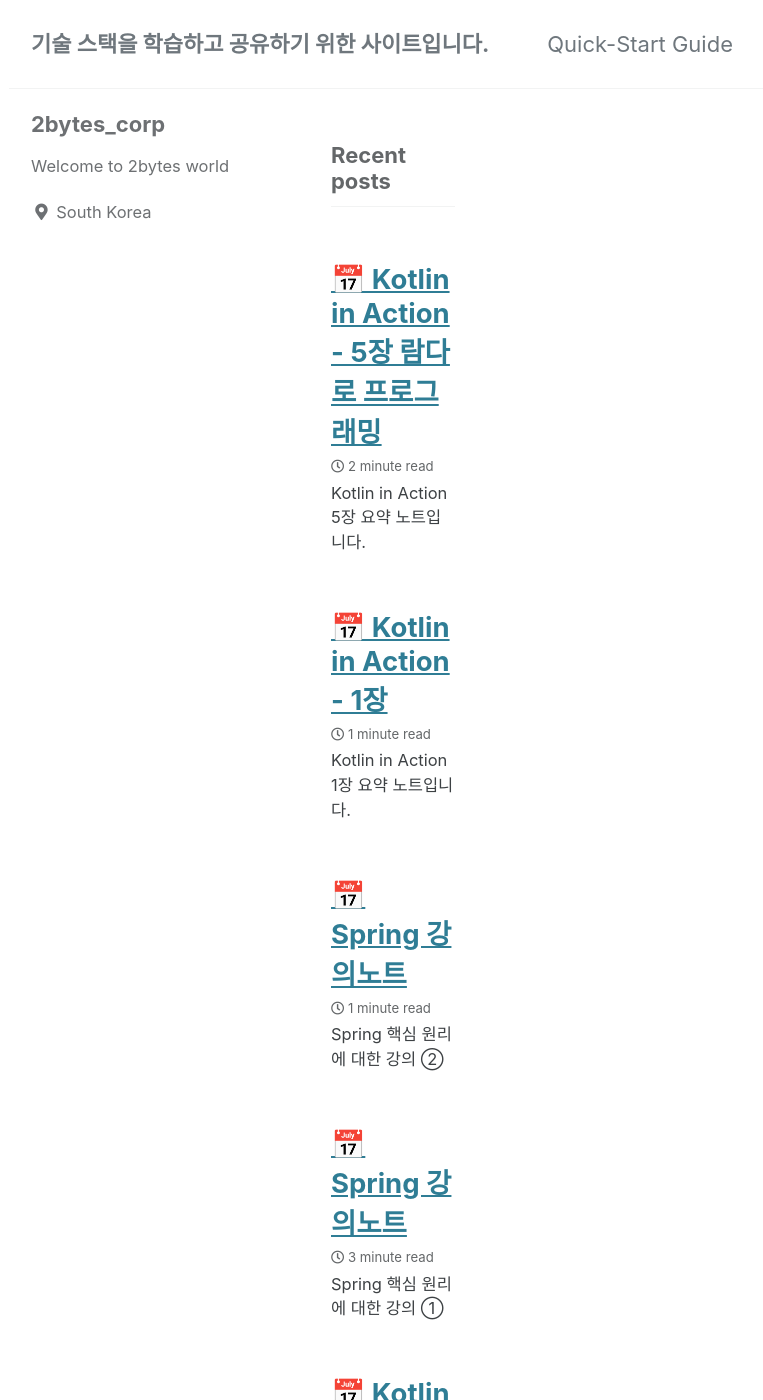
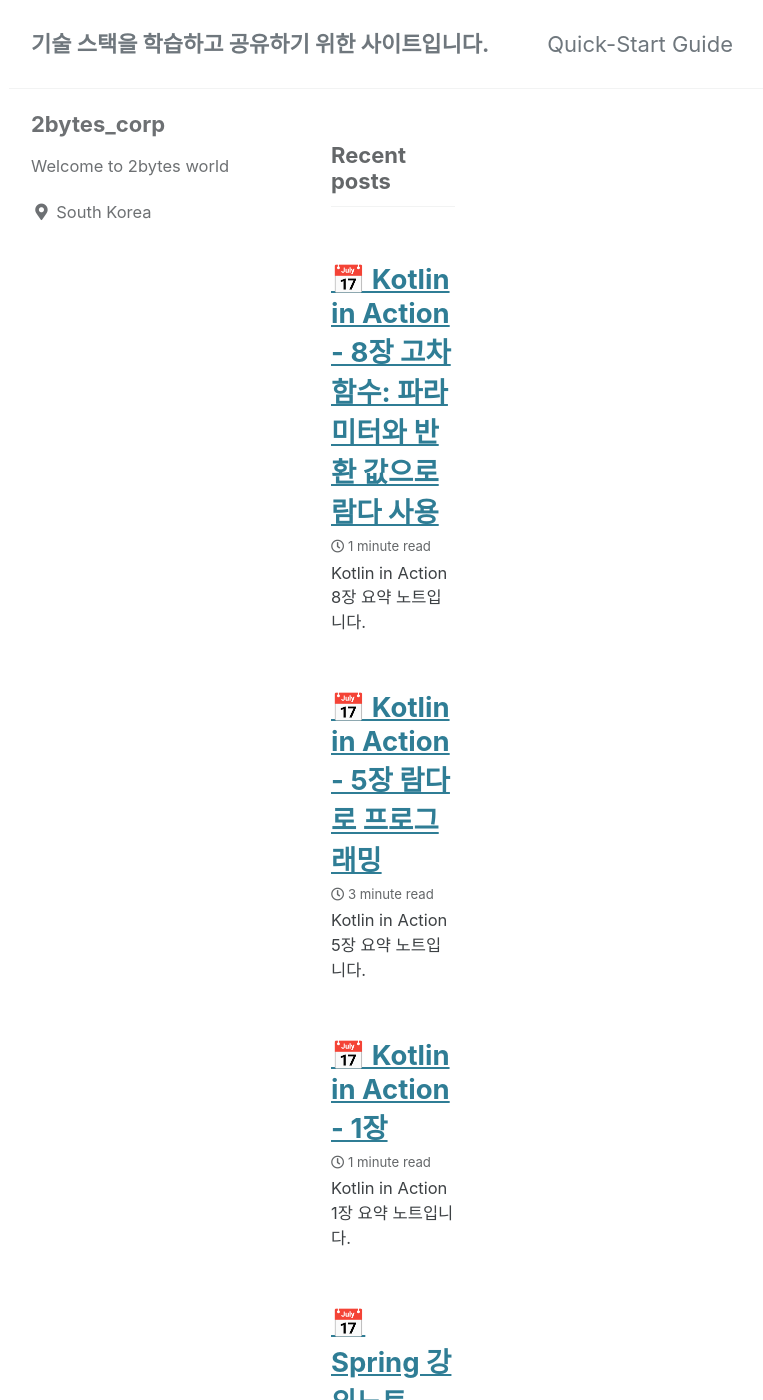
Before and after one commit to 2bytes-platform/2bytes-platform.github.io, a Jekyll site: the page built from index.html, in a window 1280 px wide and 1400 px high. Shown: the whole window, without its empty margins (247-1010 px from the left). Built offline with Jekyll 4.4.1, drawn with Linux system fonts in a browser that asks for light colours; cached includes are drawn as plain includes; the list of posts is cut into pages by our own code; part of the change alters nothing that is shown; some of the changed text lies outside the part shown.

Commit message:
2022/4/20 8장 업로드

````diff
--- a/_posts/2022-3-20-kotlinInAction5.md
+++ b/_posts/2022-3-20-kotlinInAction5.md
@@ -19,6 +19,7 @@ tags: [Kotlin]
  - 함수형 프로그래밍: 함수를 값처럼 다루는 접근 방법을 택하여 이벤트 핸들러 같은 일련의 동작을 수행
 
  - java에서의 이벤트 리스너 구현
+
   ```java
     button.setOnClickListener(new OnClicklistener() {
 	  @Override
@@ -57,7 +58,7 @@ tags: [Kotlin]
     ```kotlin
     fun main() {
         val people = listOf(Person("Sasha", 34), Person("Lisa", 31))
-        println(people.maxBy{it.age}) // {it.age}는 비교에 사용할 값을 돌려주는 함수
+        println(people.maxBy{ it.age }) // { it.age }는 비교에 사용할 값을 돌려주는 함수
     }
     ```
 
@@ -117,6 +118,8 @@ tags: [Kotlin]
   - 함수가 반환되면 스코프 내 로컬 변수의 생명 주기는 끝남. 하지만 포획한 변수가 있는 람다를 저장해서 함수가 끝난 뒤에 실행해도 포획한 변수를
     읽거나 쓸 수 있음 -> 파이널이 아닌 변수를 포획한 경우, 변수를 특별한 래퍼로 감싸서 래퍼에 대한 참조를 람다 코드와 함께 저장
 
+  > 람다를 이벤트 핸들러나 다른 비동기적으로 실행되는 코드로 활용하는 경우, 함수 호출이 끝난 다음에 로컬 변수가 변경될 수 있음
+
   ```kotlin
   fun main() {
       val res = listOf("200 OK", "418 I'm a teapot", "500 Internal Server Error", "503 Service Unavailable")
@@ -137,11 +140,64 @@ tags: [Kotlin]
   }
   ```
 
-> 람다를 이벤트 핸들러나 다른 비동기적으로 실행되는 코드로 활용하는 경우, 함수 호출이 끝난 다음에 로컬 변수가 변경될 수 있음
-
 #### 5.1.5 멤버 참조
 
-- 함수를 값으로 바꾸기 위해서 이중 콜론(::)을 이용
+- member reference (멤버참조): 이중 콜론(::)을 사용하여 함수를 값으로 변경하는 식. 프로퍼티나 메서드를 단 하나만 호출
+
 ```kotlin
 val getAge = Person ::age
 ```
+
+- 더 간략하게 표현
+```kotlin
+val getAge = { person: Person -> person.age }
+```
+
+- 멤버 참조는 그 멤버를 호출하는 람다와 같은 타입이므로 다음과 같이 자유롭게 기재 가능
+
+  ```kotlin
+  people.maxBy(Person:age)
+  people.maxBy{ p -> p.age }
+  people.maxBy{ it.age }
+  ```
+
+  - 멤버 참조는 최상위에 선언된 '다른 클래스의 멤버가 아닌' 함수나 프로퍼티를 참조 가능
+
+    ```kotlin
+    fun sayHello() = println("Hello!")
+    run(::sayHello) // Hello!
+    ```
+
+  - 생성자 참조를 사용하면 클래스 생성 작업을 연기하거나 저장 가능
+
+```kotlin
+data class Person(val name: String, val age: Int)
+val createPerson = ::Person // "Person"의 인스턴스를 만드는 동작을 값으로 저장
+val p = createPerson("Alice", 29)
+
+fun Person.isAdult() = age >= 21 // 확장 함수
+val predicate = Person::isAdult
+```
+
+### 5.2 컬렉션 함수형 API
+
+#### 5.2.1 필수적인 함수: filter와 map
+
+- filter: 입력 컬렉션의 원소 중에서 주어진 술어(predicate: boolean 값 반환 함수)를 만족하는 원소를 모아놓은 새로운 컬렉션
+
+   ```kotlin
+   fun main() {
+       data class Person(val name: String, val age: Int)
+       val people = listOf(Person("Sasha", 30), Person("Coco", 3))
+       println(people.filter { it.age >= 30 }) // [Person(name=Sasha, age=30)]
+   }
+   ```
+
+- map: 주어진 람다를 컬레션의 각 원소에 적용한 결과를 모아서 새 컬렉션 생성
+
+```kotlin
+fun main() {
+    val list = listOf(1,2,3,4)
+    println(list.map { it * it }) // [1, 4, 9, 16]
+}
+```
--- /dev/null
+++ b/_posts/2022-4-20-kotlinInAction8.md
@@ -0,0 +1,56 @@
+---
+layout: post
+title: "📅 Kotlin in Action - 8장 고차 함수: 파라미터와 반환 값으로 람다 사용"
+excerpt: "Kotlin in Action 8장 요약 노트입니다."
+subtitle: "Kotlin in Action"
+toc: true
+toc_sticky: true
+toc_label: "페이지 주요 목차"
+date: 2022-4-20
+tags: [Kotlin]
+---
+
+>목표: 고차 함수로 코드를 더 간결하게 다듬고 코드 중복을 없애는 등 더 나은 추상화를 구축하는 방법을 배워보자.
+
+
+### 8.1 고차 함수 정의
+
+- 고차 함수: 다른 함수를 인자로 받거나 함수를 반환하는 함수, 코틀린에서는 람다나 함수 참조를 인자로 넘기거나 반환할 수 있음
+
+#### 8.1.1 함수 타입
+
+- 컴파일러는 sum과 action이 함수 타입임을 추론함
+
+```kotlin
+    val sum: (Int, Int) -> Int = { x, y -> x + y } // Int 인자 2개를 받아서 Int 값을 반환
+    val action: () -> Unit = { println(42) } // No 인자, No 리턴 함수
+```
+
+- 함수 타입을 정의하려면 함수 인자의 타입을 괄호 안에 넣고, 그 뒤에 화살표를 추가한 다음, 함수의 반환 타입을 지정
+- Unit 타입은 의미 있는 값을 반환하지 않음
+
+```kotlin
+(Int, String) -> Unit
+```
+
+- 함수 타입에서도 반환 타입을 nullable 타입으로 지정 가능
+- 마찬가지로 nullable 함수 타입 변수 정의 가능. 단, 함수 타입 전체가 nullable 선언하기 위해 함수 타입을 괄호로 감싸고 물음표 기재
+
+```kotlin
+var canReturnNull: (Int, Int) -> Int? = {x, y -> null}
+var funOrNull: ((Int, Int) -> Int)? = null
+```
+
+- 인자명은 타입 검사 시 무시되며, 람다 정의 시, 인자명이 함수 타입 선언의 파라미터 이름과 일치하지 않아도 됨
+
+```kotlin
+fun performRequest(
+    url: String,
+    callback: (code: Int, content: String) -> Unit
+) {/*...*/}
+
+val url = "https://2bytescorp.com"
+performRequest(url) { code, page -> /*...*/ } // 2번째 인자명이 page로 설정되도 상관x
+```
+
+#### 8.1.2 인자로 받은 함수 호출
````
